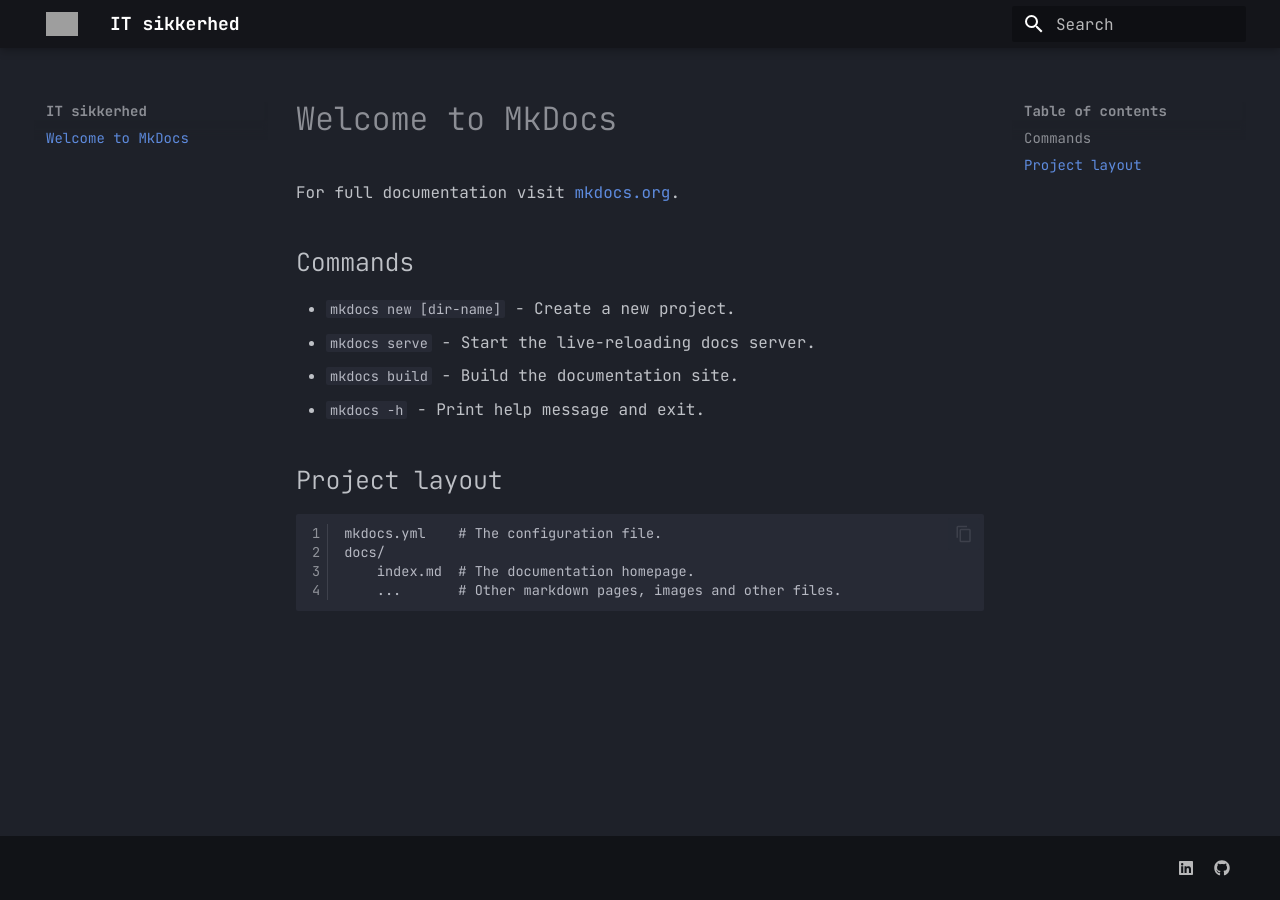
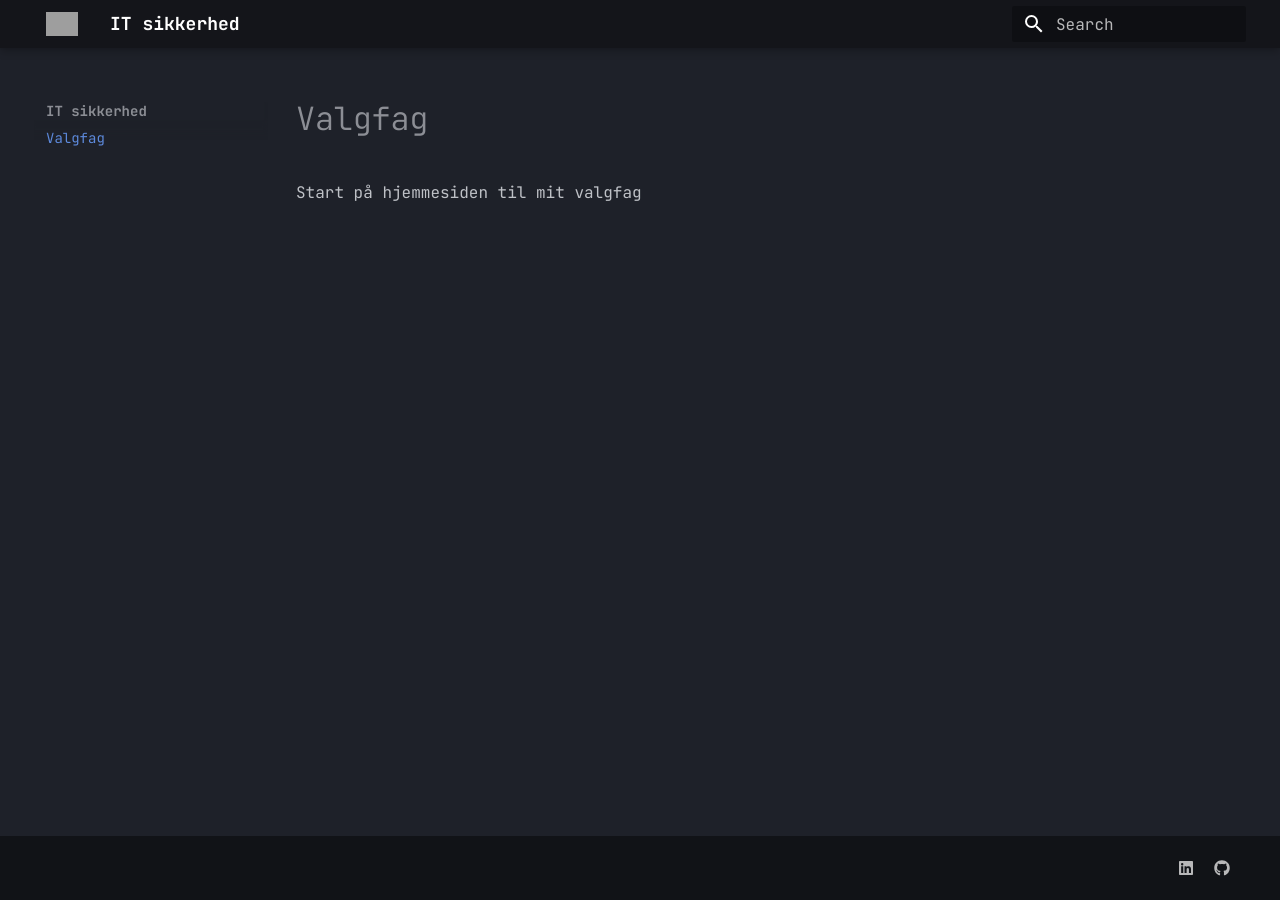
Before and after one commit to NoahRosenkjaer/Valgfag, an MkDocs documentation site: the page built from docs/index.md, in a window 1280 px wide. Built offline with MkDocs 1.6.1 and Material for MkDocs 9.7.7, drawn with Linux system fonts in a browser that asks for light colours; grey boxes are pictures that could not be loaded.

Commit message:
New text

```diff
--- a/docs/index.md
+++ b/docs/index.md
@@ -1,17 +1,3 @@
-# Welcome to MkDocs
+# Valgfag
 
-For full documentation visit [mkdocs.org](https://www.mkdocs.org).
-
-## Commands
-
-* `mkdocs new [dir-name]` - Create a new project.
-* `mkdocs serve` - Start the live-reloading docs server.
-* `mkdocs build` - Build the documentation site.
-* `mkdocs -h` - Print help message and exit.
-
-## Project layout
-
-    mkdocs.yml    # The configuration file.
-    docs/
-        index.md  # The documentation homepage.
-        ...       # Other markdown pages, images and other files.
+Start på hjemmesiden til mit valgfag
```
